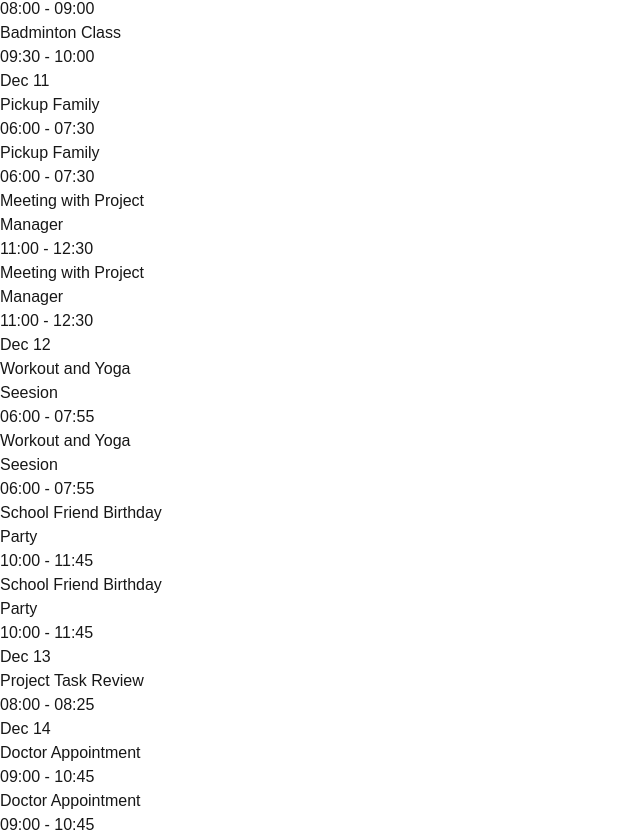
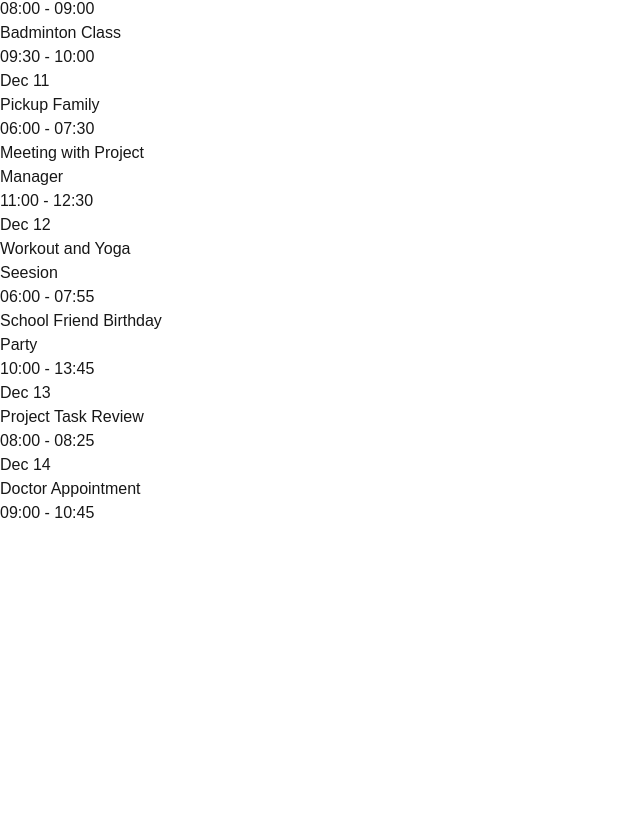
Before and after one commit to raymondkim777/SmartCalendarUpdated, a Next.js app: page /home in a window 1280 px wide. Shown: the part 815-1652 px from the top of the page, without its empty margins (0-640 px from the left). After the commit the page ends 1340 px from the top, so only its background shows below. Built offline with nearby package versions, Linux system fonts and the light colour scheme.

Commit message:
removed additional text in cell events

```diff
--- a/src/app/calendarweek2.js
+++ b/src/app/calendarweek2.js
@@ -46,11 +46,16 @@ const CalendarWeek2 = ({ clickedDay, days, times, cells }) => {
                     {times.map((subItem, subIndex) => (
                         <div key={`cell-${subIndex}`} className="h-32 lg:h-28 px-0.5 border-gray-200 transition-all group-hover:bg-gray-200 group-active:bg-gray-300 group-active:border-gray-300 duration-300 hover:cursor-pointer">
                             {cells[index][subIndex].map((cellEvent, eIdx) => (
-                                <div key={`box-event-${index}-${subIndex}-${eIdx}`} className={`rounded p-1.5 border-l-2 ${cellEvent.get('boxCSS')} ${cellEvent.get('topCSS')} ${cellEvent.get('downCSS')}`}>
-                                    <p key={`title-event-${index}-${subIndex}-${eIdx}`} className="text-xs font-normal text-gray-900 mb-px">{cellEvent.get('title')}</p>
-                                    <p key={`time-event-${index}-${subIndex}-${eIdx}`} className={`text-xs font-semibold ${cellEvent.get('textCSS')}`}>
-                                        {Math.floor(cellEvent.get('start') / 100).toString().length < 2 ? '0' : ''}{Math.floor(cellEvent.get('start') / 100)}:{(cellEvent.get('start') % 100).toString().length < 2 ? '0' : ''}{cellEvent.get('start') % 100} - {Math.floor(cellEvent.get('end') / 100).toString().length < 2 ? '0' : ''}{Math.floor(cellEvent.get('end') / 100)}:{(cellEvent.get('end') % 100).toString().length < 2 ? '0' : ''}{(cellEvent.get('end') % 100)}
-                                    </p>
+                                <div key={`box-event-${index}-${subIndex}-${eIdx}`} className={`min-h-8 rounded p-1.5 border-l-2 ${cellEvent.get('boxCSS')} ${cellEvent.get('topCSS')} ${cellEvent.get('downCSS')}`}>
+                                    {
+                                        cellEvent.get('upContinue') ? null :
+                                        <div className='flex flex-col w-full h-fit'>
+                                            <p key={`title-event-${index}-${subIndex}-${eIdx}`} className="text-xs font-normal text-gray-900 mb-px">{cellEvent.get('title')}</p>
+                                            <p key={`time-event-${index}-${subIndex}-${eIdx}`} className={`text-xs font-semibold ${cellEvent.get('textCSS')}`}>
+                                                {Math.floor(cellEvent.get('start') / 100).toString().length < 2 ? '0' : ''}{Math.floor(cellEvent.get('start') / 100)}:{(cellEvent.get('start') % 100).toString().length < 2 ? '0' : ''}{cellEvent.get('start') % 100} - {Math.floor(cellEvent.get('end') / 100).toString().length < 2 ? '0' : ''}{Math.floor(cellEvent.get('end') / 100)}:{(cellEvent.get('end') % 100).toString().length < 2 ? '0' : ''}{(cellEvent.get('end') % 100)}
+                                            </p>
+                                        </div>
+                                    }
                                 </div>
                             ))}
                         </div>
--- a/src/app/home/page.js
+++ b/src/app/home/page.js
@@ -128,7 +128,7 @@ const Home = () => {
             ['startFull', new Date('Dec 12, 2024 10:00:00')],
             ['date', new Date('Dec 12, 2024')],
             ['start', 1000],
-            ['end', 1145],
+            ['end', 1345],
             ['title', 'School Friend Birthday Party'],
             ['location', 'Some Random Place']
         ]),
```
